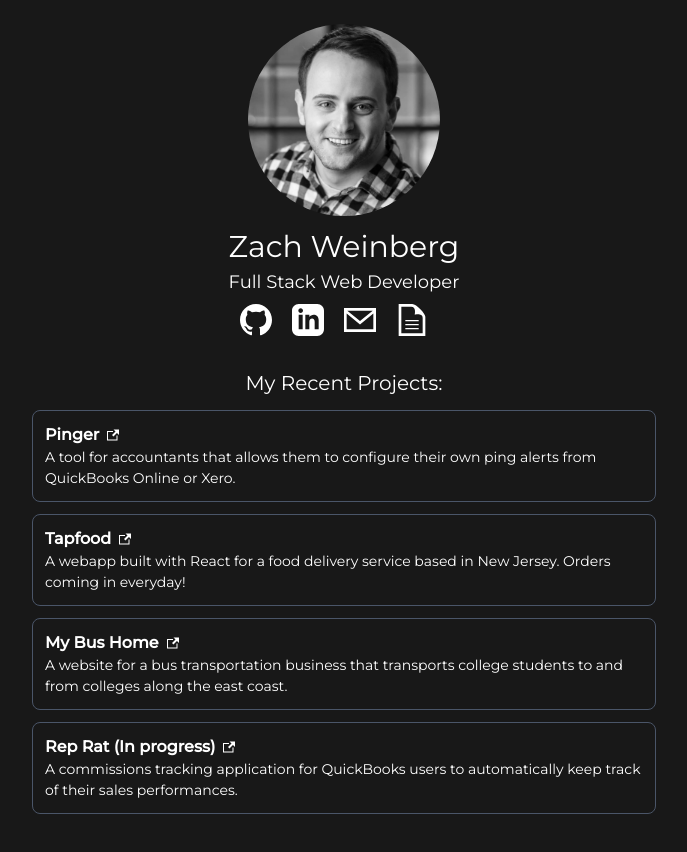
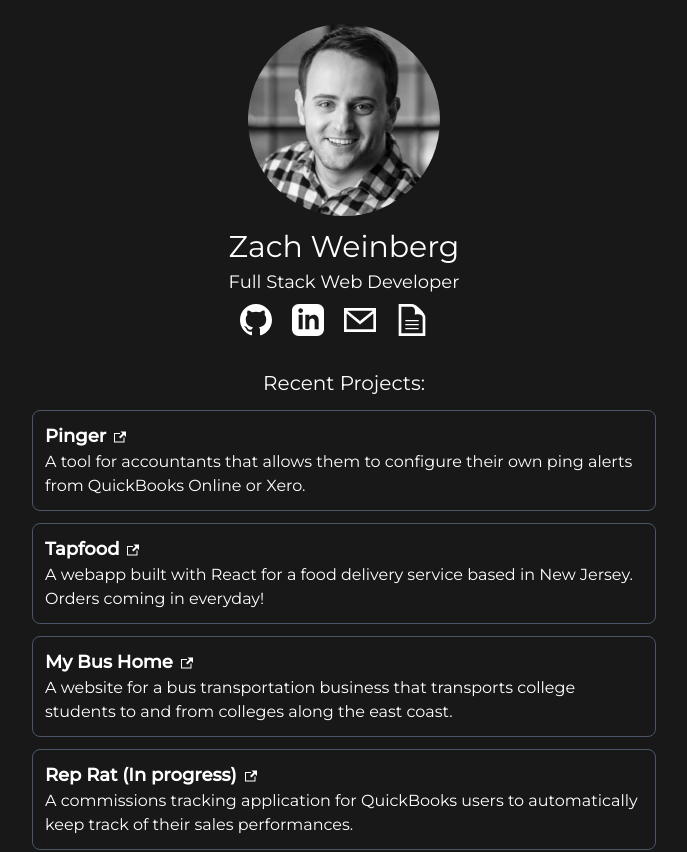
Before and after one commit to zachweinberg/personal-site, a Next.js app: page / in a window 1280 px wide. Shown: the top 852 px of the page, without its empty margins (296-983 px from the left). Built offline with nearby package versions, Linux system fonts and the light colour scheme.

Commit message:
font size

```diff
--- a/components/Projects.js
+++ b/components/Projects.js
@@ -5,11 +5,11 @@ const Project = ({ project }) => (
   <a href={project.url} target="_blank">
     <div className="rounded-lg p-3 mb-3 border border-gray-700 hover:bg-gray-900 fade-bg-color">
       <div className="flex items-center">
-        <span className="text-md font-bold mr-2">{project.title}</span>
+        <span className="text-lg font-bold mr-2">{project.title}</span>
         <ExternalLinkIcon className="fill-current h-3 w-3" />
       </div>
 
-      <p className="text-sm">{project.description}</p>
+      <p className="text-md">{project.description}</p>
     </div>
   </a>
 )
@@ -17,7 +17,7 @@ const Project = ({ project }) => (
 const Projects = () => {
   return (
     <>
-      <h3 className="text-center text-xl mb-3">My Recent Projects:</h3>
+      <h3 className="text-center text-xl mb-3">Recent Projects:</h3>
       {projects.map((project, i) => (
         <Project project={project} key={i} />
       ))}
```
